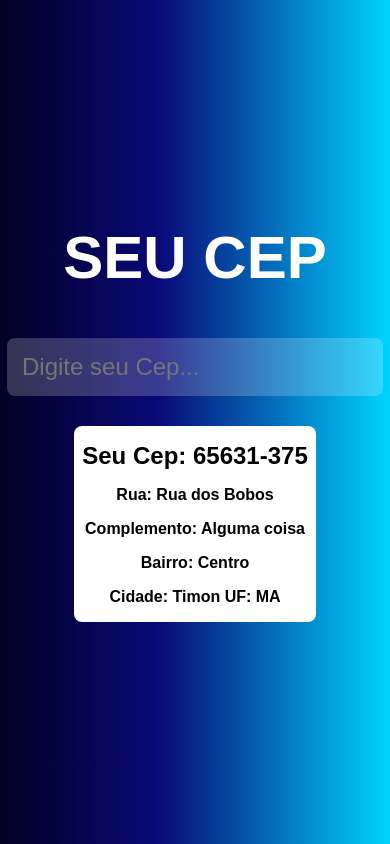
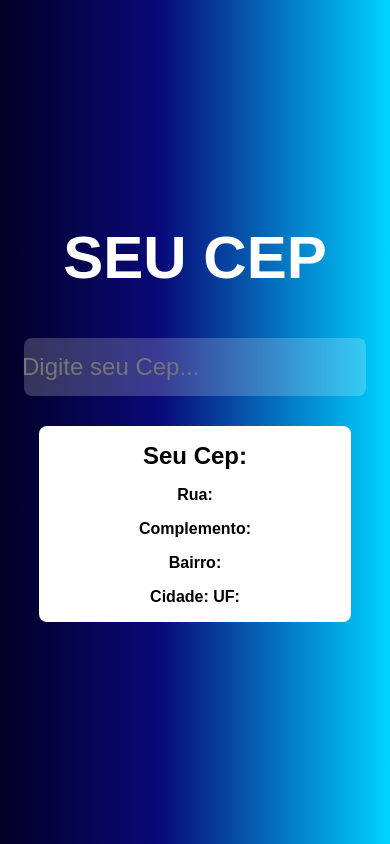
Before and after one commit to AlissonAzevedo/seucep, a Vue app: page / in a window 390 px wide. Built offline with nearby package versions, Linux system fonts and the light colour scheme; some icons are missing.

Commit message:
chore: fazendo requisições na api

```diff
--- a/src/components/SearchCep.vue
+++ b/src/components/SearchCep.vue
@@ -2,28 +2,63 @@
     <div class="container">
         <h1 class="title">SEU CEP</h1>
         <div class="containerInput">
-            <input type="text" v-model="cep" placeholder="Digite seu Cep..." />
+            <input type="text" v-model="cepSearch" placeholder="Digite seu Cep..." />
             <button @click="searchCep" class="searchButton">
                 <Search :size="28" class="searchIcon"/>
             </button>
         </div>
         <main class="main">
-            <h2>Seu Cep: 65631-375</h2>
-            <span>Rua: Rua dos Bobos</span>
-            <span>Complemento: Alguma coisa</span>
-            <span>Bairro: Centro</span>
-            <span>Cidade: Timon UF: MA</span>
+            <h2>Seu Cep: {{this.cep}}</h2>
+            <span>Rua: {{this.logradouro}}</span>
+            <span>Complemento: {{this.complemento}}</span>
+            <span>Bairro: {{this.bairro}}</span>
+            <span>Cidade: {{this.cidade}} UF: {{this.uf}}</span>
         </main>
     </div>
 </template>
 
 <script>
 import Search from "vue-material-design-icons/Magnify";
+import api from "../services/api";
 export default {
     name: "SearchCep",
     components: {
         Search,
     },
+    data() {
+        return {
+            cepSearch: "",
+            cep: "",
+            logradouro: "",
+            complemento: "",
+            bairro: "",
+            cidade: "",
+            uf: "",
+        };
+    },
+    methods: {
+        //https://viacep.com.br/ws/65631375/json/
+       async searchCep() {
+           try {
+               const response = await api.get(`${this.cepSearch}/json`);
+               const data = await response.data;
+               console.log(data);
+
+               this.cep = data.cep;
+               this.logradouro = data.logradouro;
+               this.complemento = data.complemento;
+               this.bairro = data.bairro;
+               this.cidade = data.localidade;
+               this.uf = data.uf;
+
+           } catch (error) {
+               alert("CEP não encontrado");
+               this.cepSearch = "";
+           }
+
+        },
+    },
+
 }
 
 </script>
@@ -116,14 +151,14 @@ export default {
     }
 
     .containerInput{
-        width: auto;
+        width: 80%;
     }
 
     .title{
         font-size:60px;
     }
     .main{
-        width: auto;
+        width: 80%;
     }
     .main h2{
         font-size:24px;
```
